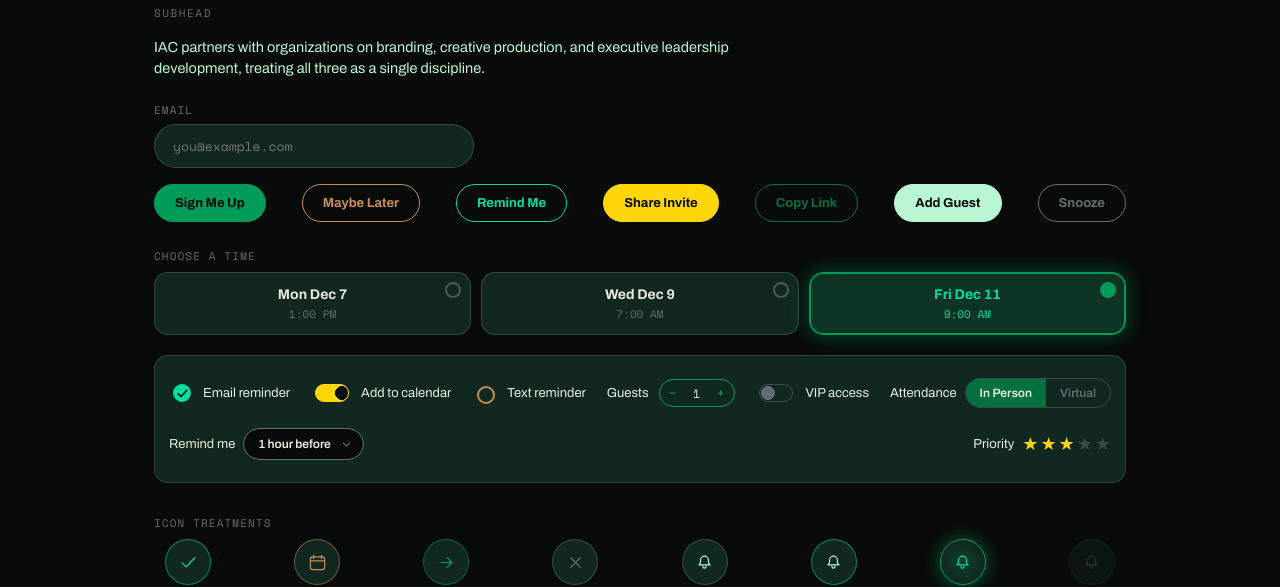
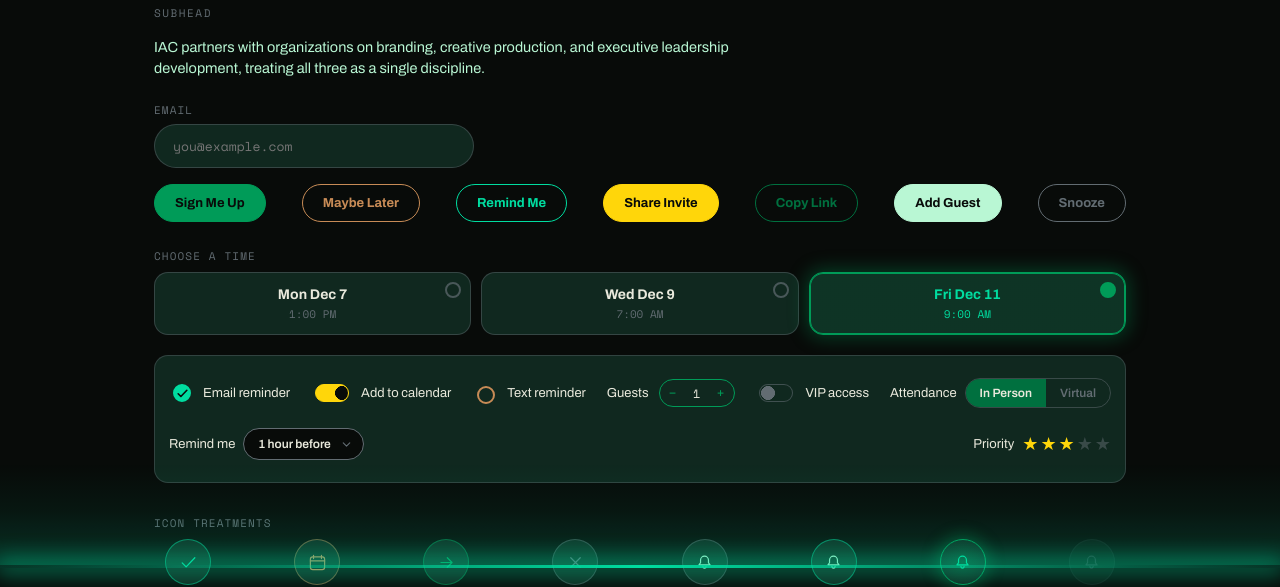
Before and after one commit to IAC-Agency/io, a plain HTML site: page patterns/index.html in a window 1280 px wide. Shown: the part 232-819 px from the top of the page. Drawn offline with nearby package versions, Linux system fonts and the light colour scheme.

Commit message:
Add a fixed footlight glow to the bottom of the pattern library
A viewport-fixed bar using the same gradient+glow treatment as the
footer's glowing strip, at full strength, plus an upward light-spill
wash above it. Stays pinned while the page scrolls, reading as a
constant "floor" under the whole layout.

Co-Authored-By: Claude Sonnet 5 <noreply@anthropic.com>

```diff
--- a/patterns/index.html
+++ b/patterns/index.html
@@ -259,6 +259,9 @@
 
   .pl-footer{ margin-top:42px; display:flex; flex-direction:column; gap:22px; }
   .pl-strip{ width:100%; height:3px; border-radius:2px; background:linear-gradient(90deg, rgba(0,221,160,0) 0%, rgba(0,221,160,.95) 50%, rgba(0,221,160,0) 100%); box-shadow:0 0 16px 3px rgba(0,221,160,.4); }
+
+  .pl-footlight{ position:fixed; left:0; right:0; bottom:0; height:140px; pointer-events:none; z-index:50; background:linear-gradient(to top, rgba(0,221,160,.2) 0%, rgba(0,221,160,.06) 40%, transparent 75%); }
+  .pl-footlight::after{ content:""; position:absolute; left:0; right:0; bottom:0; height:3px; background:linear-gradient(90deg, rgba(0,221,160,0) 0%, rgba(0,221,160,1) 50%, rgba(0,221,160,0) 100%); box-shadow:0 0 22px 5px rgba(0,221,160,.6); }
   .pl-palette{ display:flex; justify-content:space-between; }
   .pl-swatch-wrap{ display:flex; flex-direction:column; align-items:center; gap:5px; }
   .pl-swatch{ width:24px; height:24px; border-radius:50%; }
@@ -545,6 +548,8 @@
 
 </div>
 
+<div class="pl-footlight" aria-hidden="true"></div>
+
 <script>
   (function(){
     var ctx;
```
